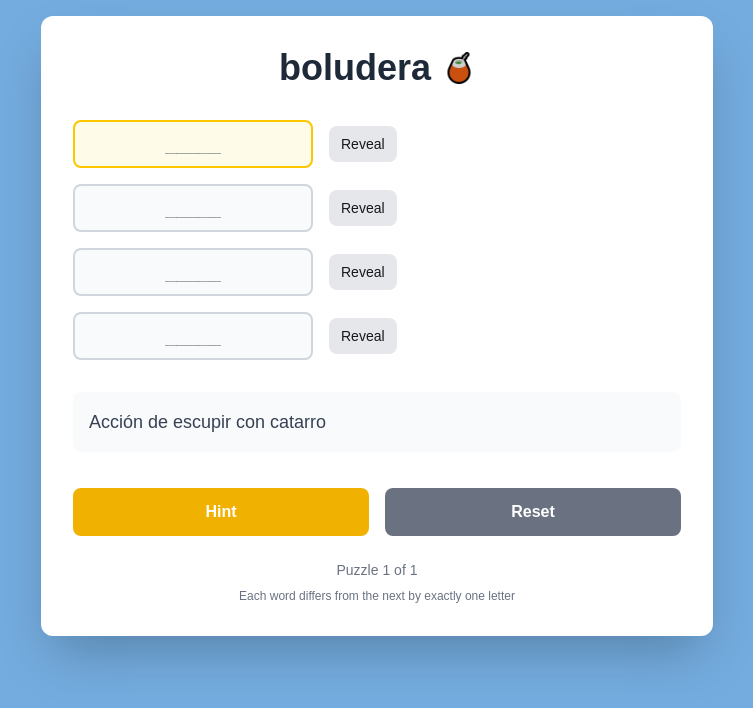
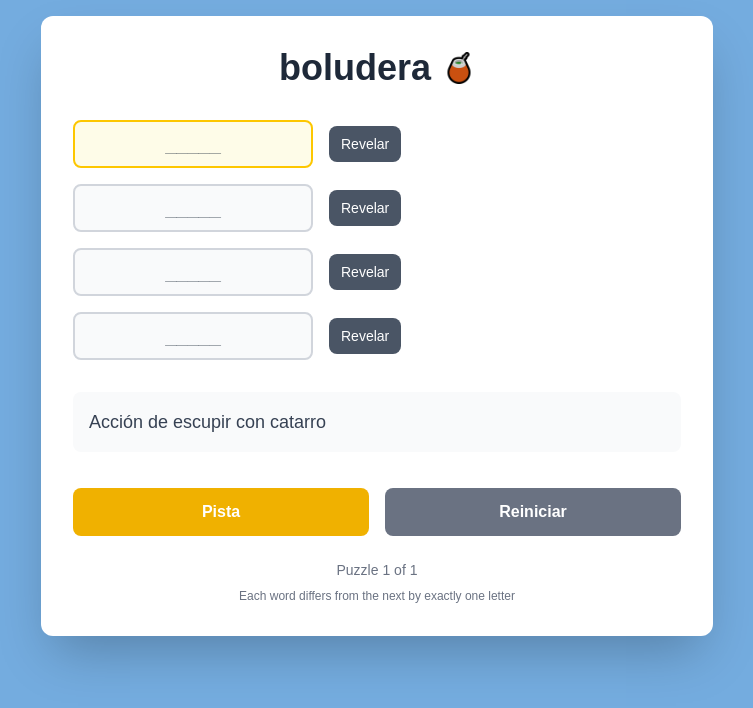
Before and after one commit to sotlucas/boludera, a Next.js app: page / in a window 1280 px wide. Shown: the top 708 px of the page, without its empty margins (263-1016 px from the left). Built offline with nearby package versions, Linux system fonts and the light colour scheme.

Commit message:
feat: cursor, color, wording

```diff
--- a/src/app/page.tsx
+++ b/src/app/page.tsx
@@ -135,9 +135,9 @@ export default function WordLadder() {
                       revealedRows[index] ||
                       userWords[index] === currentPuzzle.words[index]
                     }
-                    className="px-3 py-2 text-sm bg-gray-200 hover:bg-gray-300 disabled:bg-gray-100 disabled:text-gray-400 rounded-lg transition-colors"
+                    className="px-3 py-2 text-sm bg-gray-600 hover:bg-gray-700 disabled:bg-gray-300 disabled:text-gray-500 text-white disabled:text-gray-500 rounded-lg transition-colors cursor-pointer"
                   >
-                    Reveal
+                    Revelar
                   </button>
                 </div>
               </div>
@@ -156,15 +156,15 @@ export default function WordLadder() {
             <button
               onClick={getRandomHint}
               disabled={revealedRows.every((revealed) => revealed)}
-              className="flex-1 bg-yellow-500 hover:bg-yellow-600 disabled:bg-gray-300 disabled:text-gray-500 text-white font-bold py-3 px-6 rounded-lg transition-colors"
+              className="flex-1 bg-yellow-500 hover:bg-yellow-600 disabled:bg-gray-300 disabled:text-gray-500 text-white font-bold py-3 px-6 rounded-lg transition-colors cursor-pointer"
             >
-              Hint
+              Pista
             </button>
             <button
               onClick={resetGame}
-              className="flex-1 bg-gray-500 hover:bg-gray-600 text-white font-bold py-3 px-6 rounded-lg transition-colors"
+              className="flex-1 bg-gray-500 hover:bg-gray-600 text-white font-bold py-3 px-6 rounded-lg transition-colors cursor-pointer"
             >
-              Reset
+              Reiniciar
             </button>
           </div>
 
```
